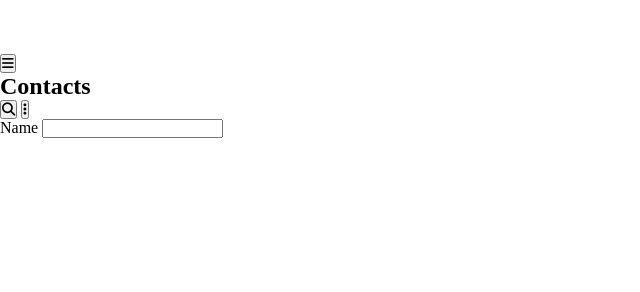
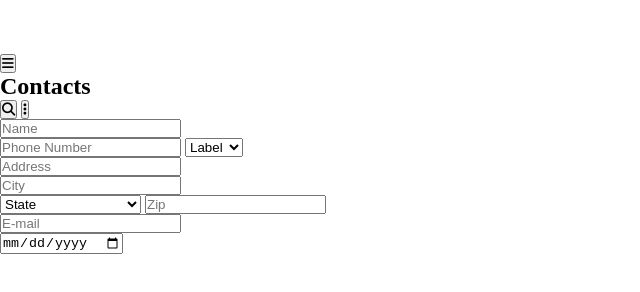
Before and after one commit to coreywh151/Mobile-form, a plain HTML site: page index.html in a window 1280 px wide. Shown: the whole page, without its empty margins (0-640 px from the left). Drawn offline with Linux system fonts and the light colour scheme; a web font is replaced by a local one.

Commit message:
added html for name number add city state zip emal and date

```diff
--- a/index.html
+++ b/index.html
@@ -34,8 +34,91 @@
     <sectiom class="form">
       <form action="">
         <div class="name">
-          <label for="name">Name</label>
-          <input type="text" name="name" id="name">
+          <label for="name"></label>
+          <input type="text" name="name" id="name" placeholder="Name">
+        </div>
+        <div class="Phone">
+          <label for="number"></label>
+          <input type="number" name="Phone" id="phone" placeholder="Phone Number">
+          <select name="" id="">
+            <option value="label">Label</option>
+            <option value="Work">Work</option>
+            <option value="Home">Home</option>
+            <option value="Cell">Cell</option>
+          </select>
+        </div>
+        <div class="Address">
+          <label for="Address"></label>
+          <input type="text" name="Address" id="Address" placeholder="Address">
+        </div>
+        <div class="City">
+          <label for="City"></label>
+          <input type="text" name="City" id="City" placeholder="City">
+        </div>
+        <div class="state-zip">
+          <select name="state" id="state">
+            <option value="">State</option>
+            <option value="AL">Alabama</option>
+            <option value="AK">Alaska</option>
+            <option value="AZ">Arizona</option>
+            <option value="AR">Arkansas</option>
+            <option value="CA">California</option>
+            <option value="CO">Colorado</option>
+            <option value="CT">Connecticut</option>
+            <option value="DE">Delaware</option>
+            <option value="DC">District Of Columbia</option>
+            <option value="FL">Florida</option>
+            <option value="GA">Georgia</option>
+            <option value="HI">Hawaii</option>
+            <option value="ID">Idaho</option>
+            <option value="IL">Illinois</option>
+            <option value="IN">Indiana</option>
+            <option value="IA">Iowa</option>
+            <option value="KS">Kansas</option>
+            <option value="KY">Kentucky</option>
+            <option value="LA">Louisiana</option>
+            <option value="ME">Maine</option>
+            <option value="MD">Maryland</option>
+            <option value="MA">Massachusetts</option>
+            <option value="MI">Michigan</option>
+            <option value="MN">Minnesota</option>
+            <option value="MS">Mississippi</option>
+            <option value="MO">Missouri</option>
+            <option value="MT">Montana</option>
+            <option value="NE">Nebraska</option>
+            <option value="NV">Nevada</option>
+            <option value="NH">New Hampshire</option>
+            <option value="NJ">New Jersey</option>
+            <option value="NM">New Mexico</option>
+            <option value="NY">New York</option>
+            <option value="NC">North Carolina</option>
+            <option value="ND">North Dakota</option>
+            <option value="OH">Ohio</option>
+            <option value="OK">Oklahoma</option>
+            <option value="OR">Oregon</option>
+            <option value="PA">Pennsylvania</option>
+            <option value="RI">Rhode Island</option>
+            <option value="SC">South Carolina</option>
+            <option value="SD">South Dakota</option>
+            <option value="TN">Tennessee</option>
+            <option value="TX">Texas</option>
+            <option value="UT">Utah</option>
+            <option value="VT">Vermont</option>
+            <option value="VA">Virginia</option>
+            <option value="WA">Washington</option>
+            <option value="WV">West Virginia</option>
+            <option value="WI">Wisconsin</option>
+            <option value="WY">Wyoming</option>
+          </select>
+          <input type="number" placeholder="Zip" />
+        </div>
+        <div class="E-mail">
+          <label for="E-mail"></label>
+          <input type="text" name="E-mail" id="E-mail" placeholder="E-mail">
+        </div>
+        <div class="Birthday">
+          <label for="Birthday"></label>
+          <input type="date" name="Birthday"  id="Birthday" placeholder="Birthday">
         </div>
       </form>
     </sectiom>
```
